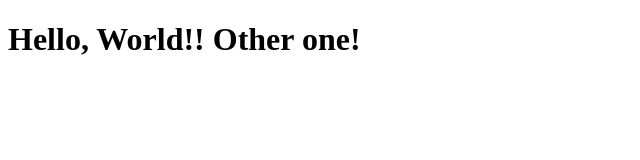
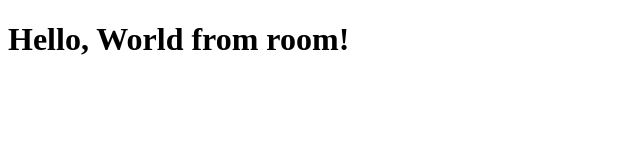
Before and after one commit to hovhanns/aws-cicd-ec2, a plain HTML site: page index.html in a window 1280 px wide. Shown: the whole page, without its empty margins (0-640 px from the left). Drawn offline with Linux system fonts and the light colour scheme.

Commit message:
new commit

```diff
--- a/index.html
+++ b/index.html
@@ -4,6 +4,6 @@
     <title>Hello, World!</title>
 </head>
 <body>
-    <h1>Hello, World!! Other one!</h1>
+    <h1>Hello, World from room!</h1>
 </body>
 </html>
```
